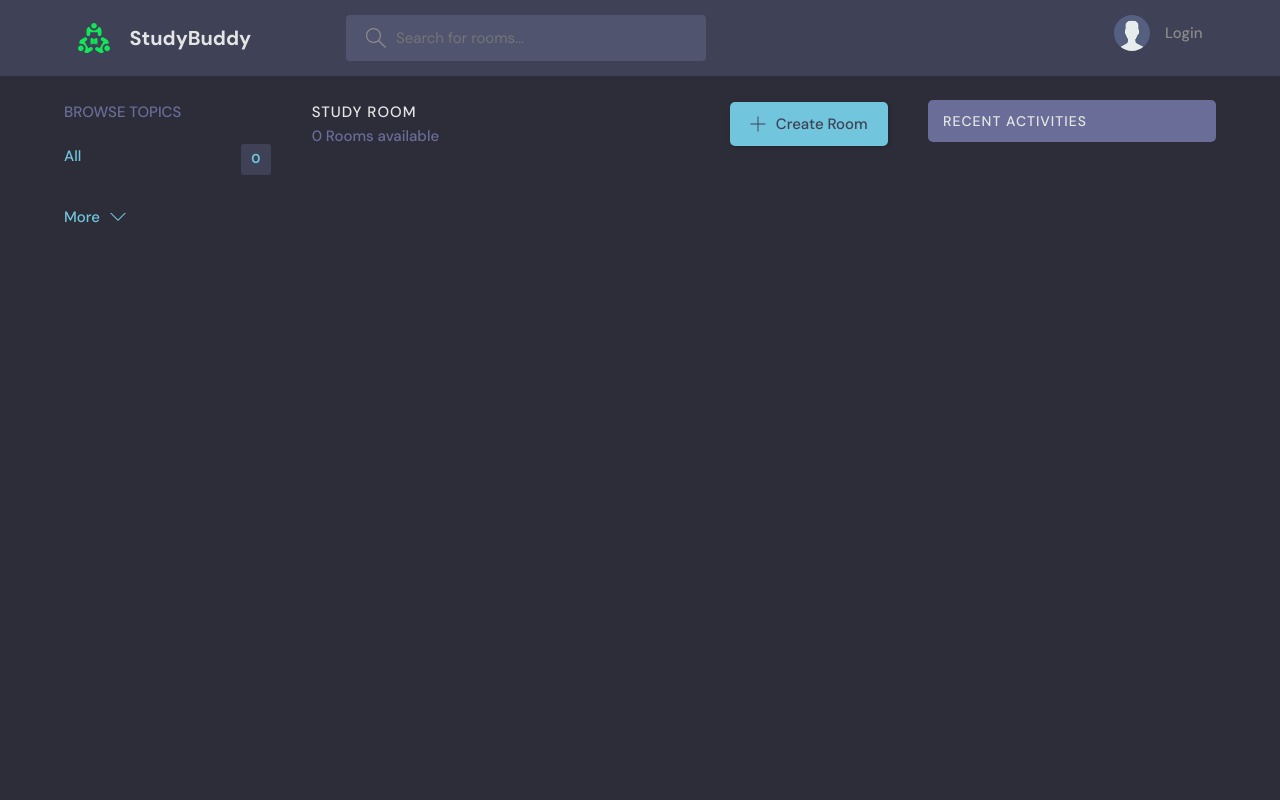
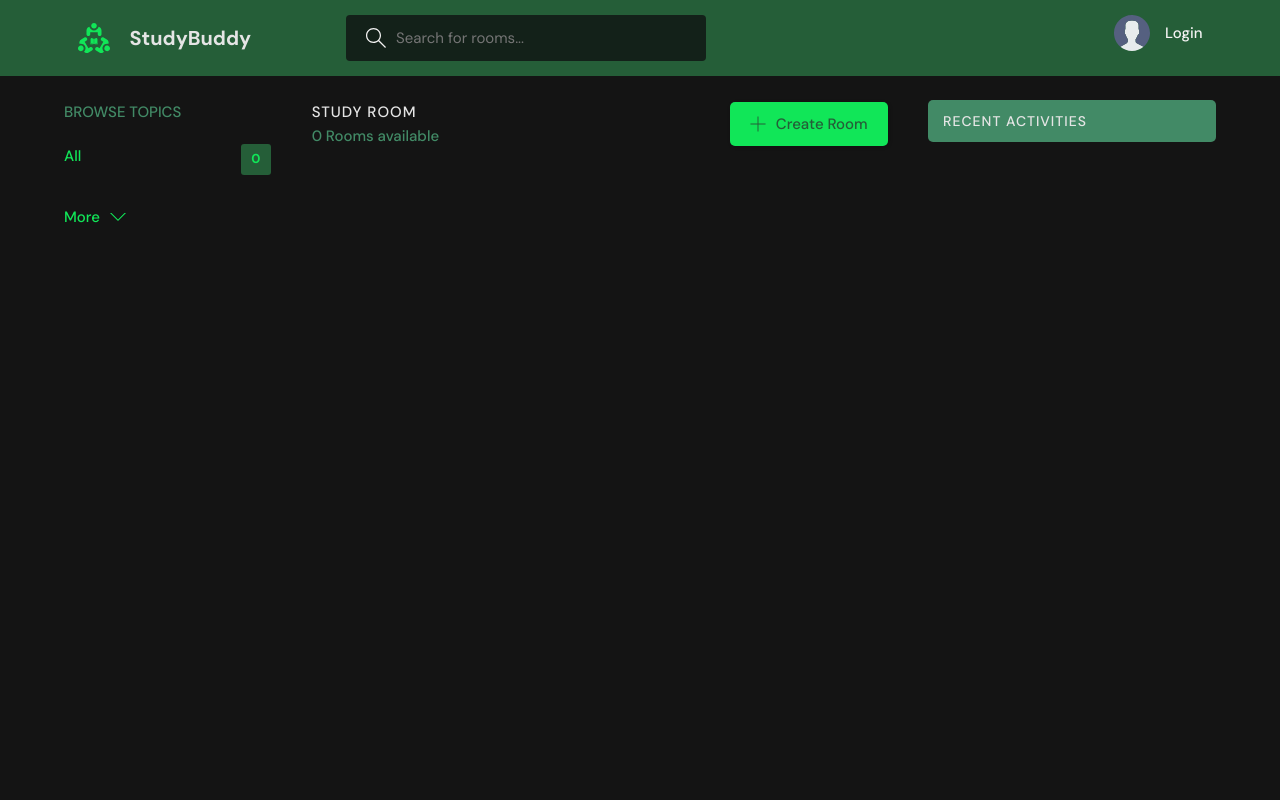
Before and after one commit to Erik5CA/django-study-app, a Django app: page / in a window 1280 px wide. Run offline with Django 5.2, Linux system fonts and the light colour scheme; data that the repository does not hold is empty.

Commit message:
new pallette of colors

```diff
--- a/static/styles/style.css
+++ b/static/styles/style.css
@@ -1,15 +1,15 @@
 @import url("https://fonts.googleapis.com/css2?family=DM+Sans:wght@400;500;700&display=swap");
 
 :root {
-  --color-main: #71c6dd;
+  --color-main: #11e658;
   --color-main-light: #e1f6fb;
-  --color-dark: #3f4156;
-  --color-dark-medium: #51546e;
-  --color-dark-light: #696d97;
+  --color-dark: #255e38;
+  --color-dark-medium: #132119;
+  --color-dark-light: #428a66;
   --color-light: #e5e5e5;
-  --color-gray: #8b8b8b;
-  --color-light-gray: #b2bdbd;
-  --color-bg: #2d2d39;
+  --color-gray: #f4f3f3;
+  --color-light-gray: #749090;
+  --color-bg: #141414;
   --color-success: #5dd693;
   --color-error: #fc4b0b;
 }
@@ -17,8 +17,8 @@
 /*========== base styles ==========*/
 
 * {
-  font-family: "DM Sans", -apple-system, BlinkMacSystemFont, "Segoe UI", Roboto, Oxygen, Ubuntu, Cantarell, "Open Sans",
-    "Helvetica Neue", sans-serif;
+  font-family: "DM Sans", -apple-system, BlinkMacSystemFont, "Segoe UI", Roboto,
+    Oxygen, Ubuntu, Cantarell, "Open Sans", "Helvetica Neue", sans-serif;
   margin: 0;
   padding: 0;
   box-sizing: border-box;
@@ -905,6 +905,7 @@ a {
   border-radius: 0.7rem;
   overflow: hidden;
   position: relative;
+  margin-bottom: 2rem;
 }
 
 @media screen and (max-width: 900px) {
```
